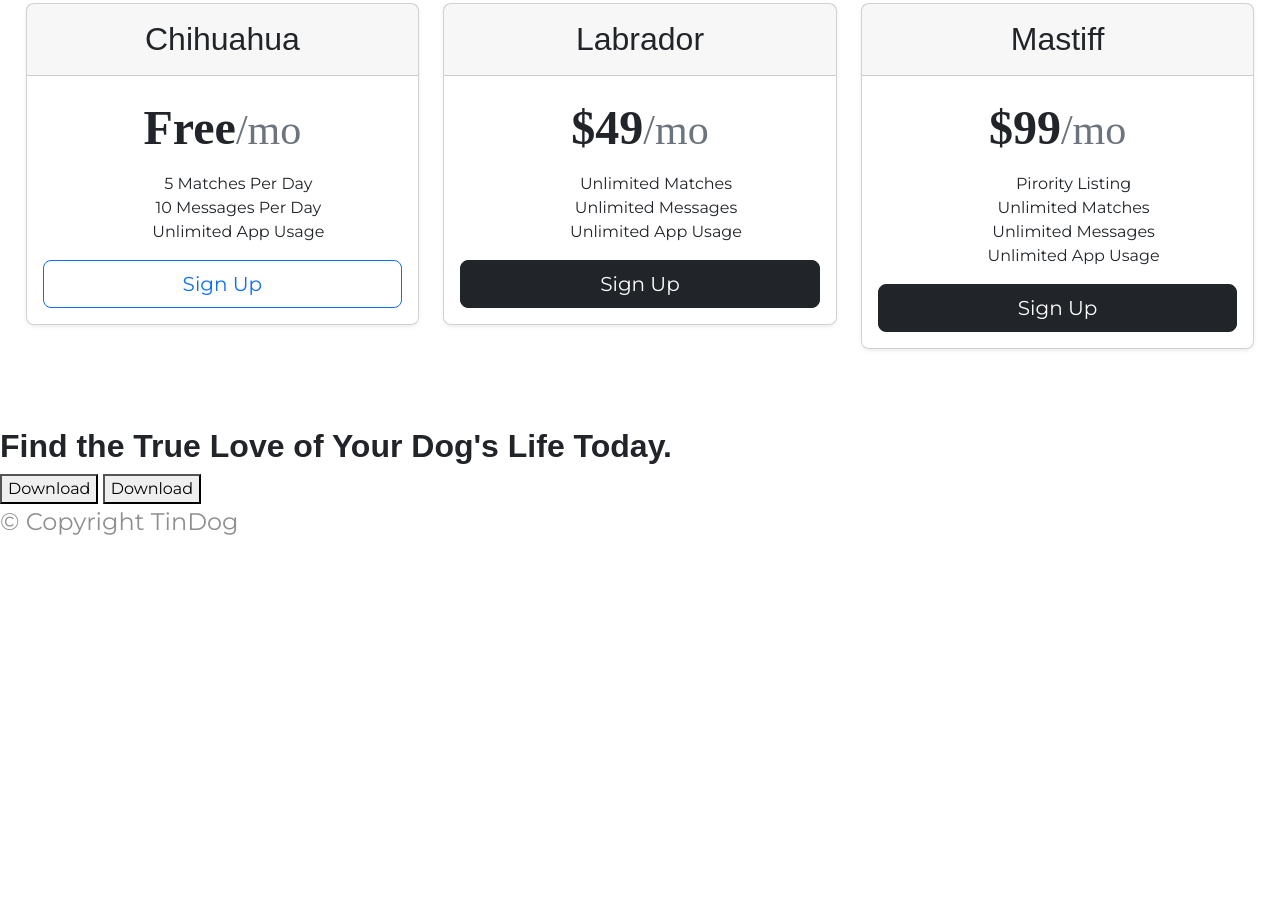
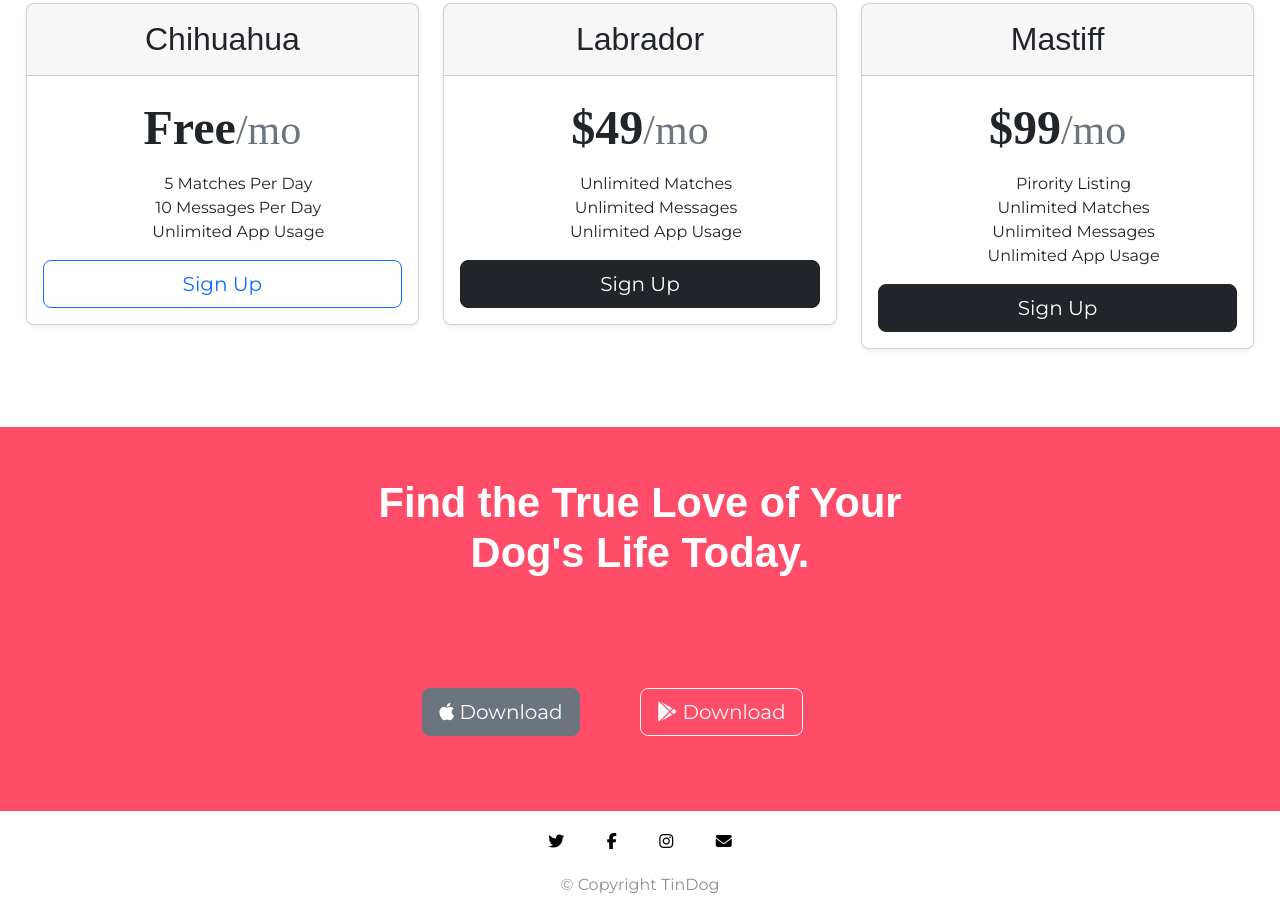
Before and after one commit to Yrishe/Tindog-App, a plain HTML site: page index.html in a window 1280 px wide. Shown: the part 1969-2884 px from the top of the page. Before the commit the page ends 2525 px from the top, so only its background shows below. Drawn offline with nearby package versions, Linux system fonts and the light colour scheme.

Commit message:
Footer
Footer modeled

```diff
--- a/css/styles.css
+++ b/css/styles.css
@@ -63,7 +63,8 @@ p {
 /* Download Buttons */
 
 .download-button {
-    margin: 5% 3% 5% 0;
+    margin: 5% 5% 5% 0;
+
 }
 
 /* Title Image */
@@ -142,3 +143,55 @@ p {
     padding: 3% 2%;
     text-align: center;
 }
+
+#cta {
+    background-color: #ff4c68;
+    font-family: 'Montserrat-black';
+    font-weight: bolder;
+    text-align: center;
+    color: #fff;
+    padding: 4% 7% 1.5%;
+}
+
+.footer-button {
+    font-size: 1.2rem;
+    font-family: 'Montserrat';
+}
+
+#footer {
+    text-align: center;
+    padding: 1.5% 0 0.2%;
+}
+
+.p {
+    padding-top: 1.5%;
+    font-size: 1rem;
+}
+
+.icon-foot {
+    padding: 0 1.5% 0%;
+    color: black;
+}
+
+.icon-foot:hover {
+    color: black;
+}
+
+.foot {
+    font-size: 2.6rem;
+    padding: 0 2.6% 5%;
+    margin: auto 20% 0;
+}
+
+@media (max-width: 993px) {
+
+    #title {
+        text-align: center;
+    }
+
+    .title-image {
+        position: static;
+        width: 50%;
+        transform: rotate(0);
+    }
+}
--- a/index.html
+++ b/index.html
@@ -220,9 +220,14 @@
 
     <section id="cta">
 
-        <h3>Find the True Love of Your Dog's Life Today.</h3>
-        <button type="button">Download</button>
-        <button type="button">Download</button>
+        <h3 class="foot">Find the True Love of Your Dog's Life Today.</h3>
+        <div class="footer-button">
+            <button type="button" class="btn btn-secondary btn-lg download-button"><i
+                    class="fa-brands fa-apple"></i> Download</button>
+            <button type="button" class="btn btn-outline-light btn-lg download-button"><i
+                    class="fa-brands fa-google-play"></i> Download</button>
+        </div>
+
 
     </section>
 
@@ -231,7 +236,12 @@
 
     <footer id="footer">
 
-        <p>© Copyright TinDog</p>
+        <a class="icon-foot"><i class="fa-brands fa-twitter"></i></a>
+        <a class="icon-foot"><i class="fa-brands fa-facebook-f"></i></a>
+        <a class="icon-foot"><i class="fa-brands fa-instagram"></i></a>
+        <a class="icon-foot"><i class="fa-solid fa-envelope"></i></a>
+
+        <p class="p">© Copyright TinDog</p>
 
     </footer>
 
```
